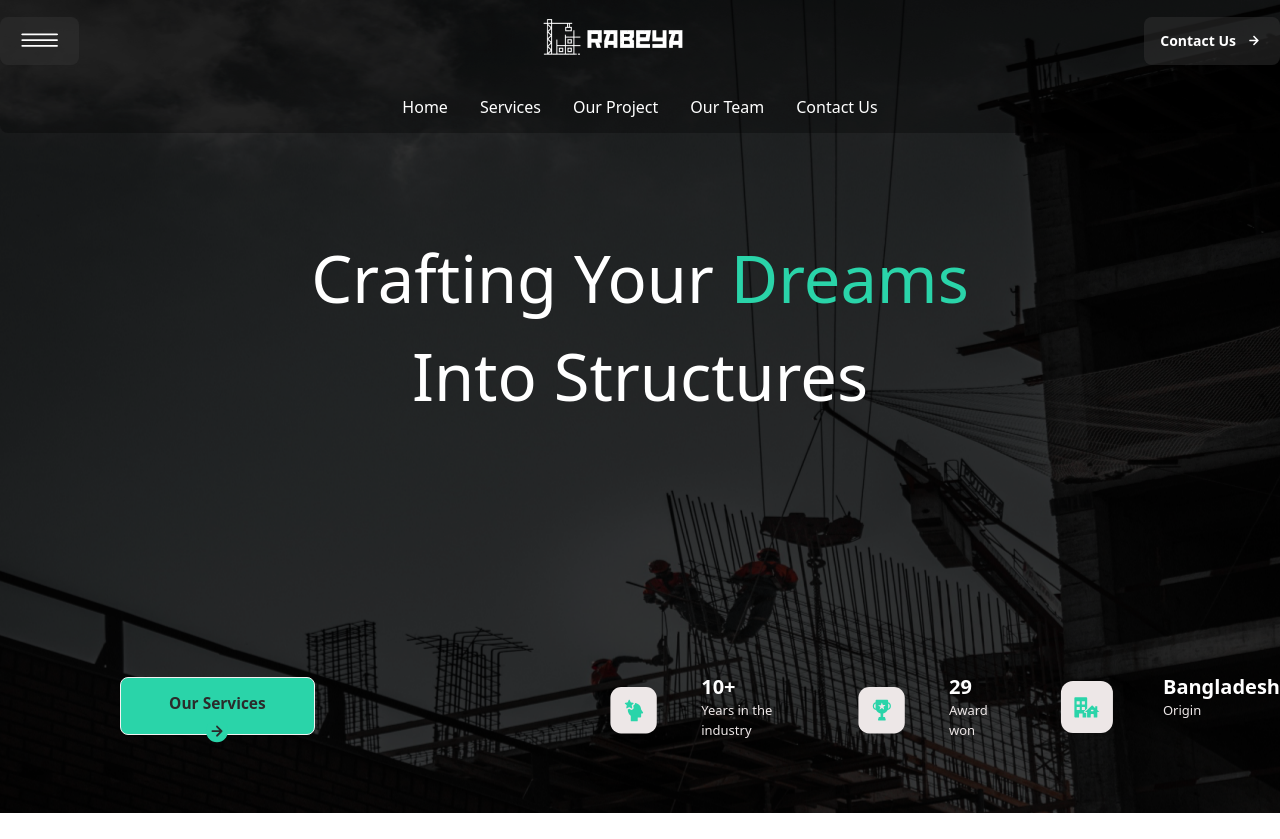
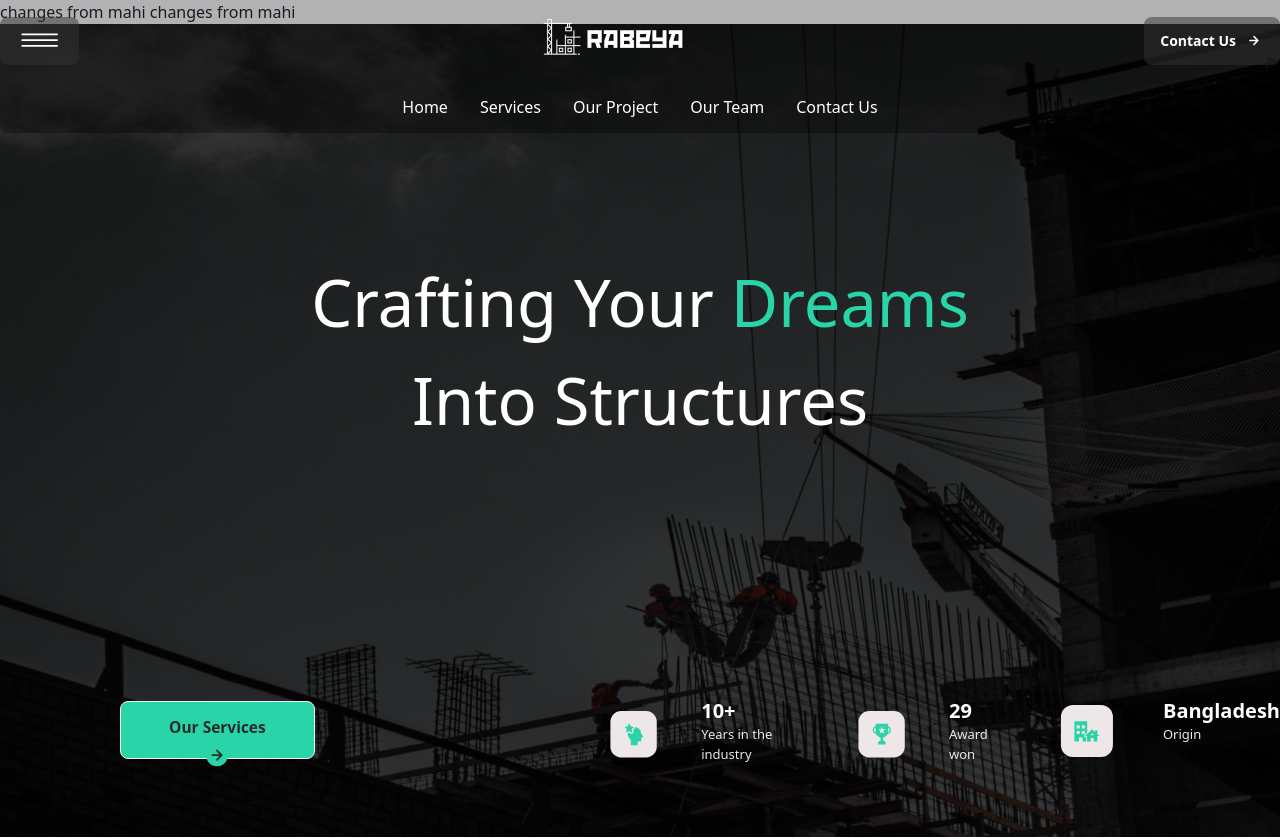
Before and after one commit to hasibulmahi/rabeya_group_protfolio, a React (Vite) app: page / in a window 1280 px wide. Shown: the top 839 px of the page. Built offline with nearby package versions, Linux system fonts and the light colour scheme.

Commit message:
Update Home.jsx

```diff
--- a/src/Pages/Home/Home/Home.jsx
+++ b/src/Pages/Home/Home/Home.jsx
@@ -9,8 +9,8 @@ import Testamonial from "../Testamonial/Testamonial";
 const Home = () => {
   return (
     <div>
-        {/* changes from mahi
-        changes from mahi */}
+        changes from mahi
+        changes from mahi
       <Banner></Banner>
       <SisterConcern></SisterConcern>
       <About></About>
```
